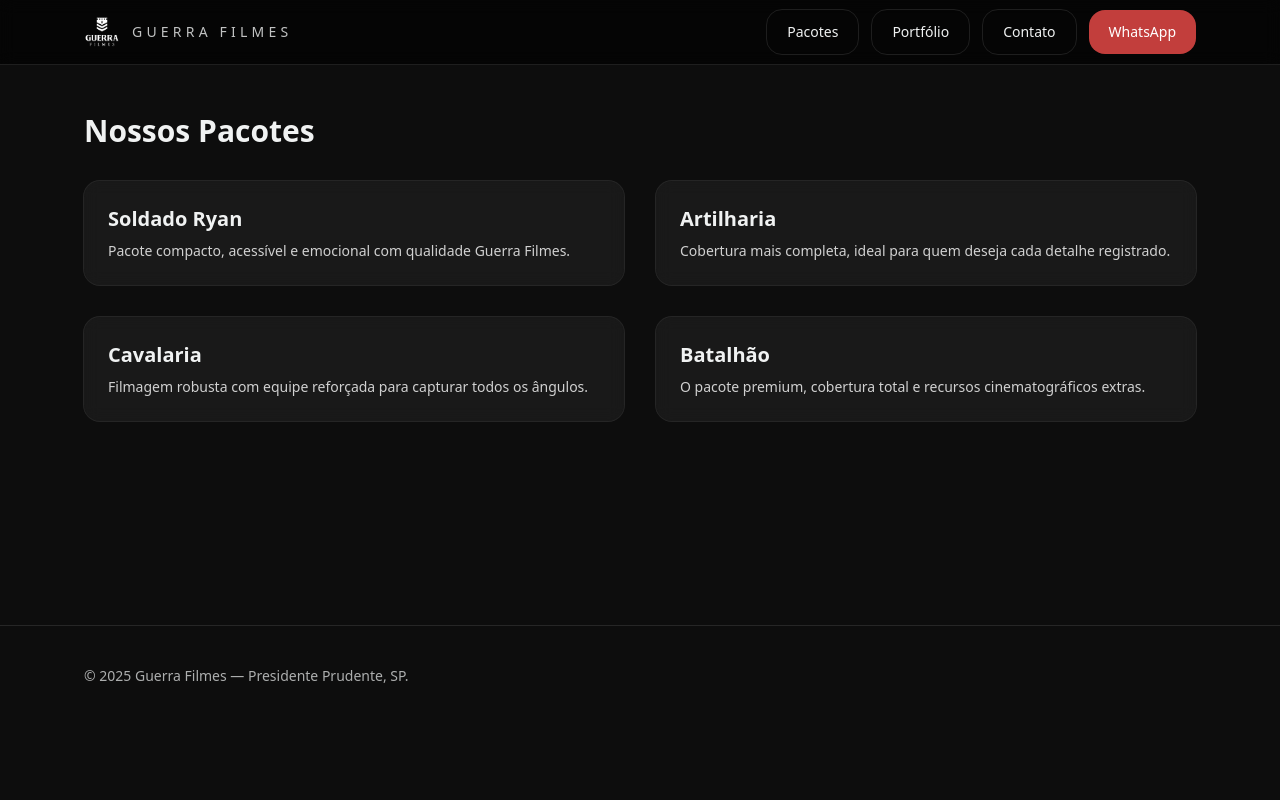
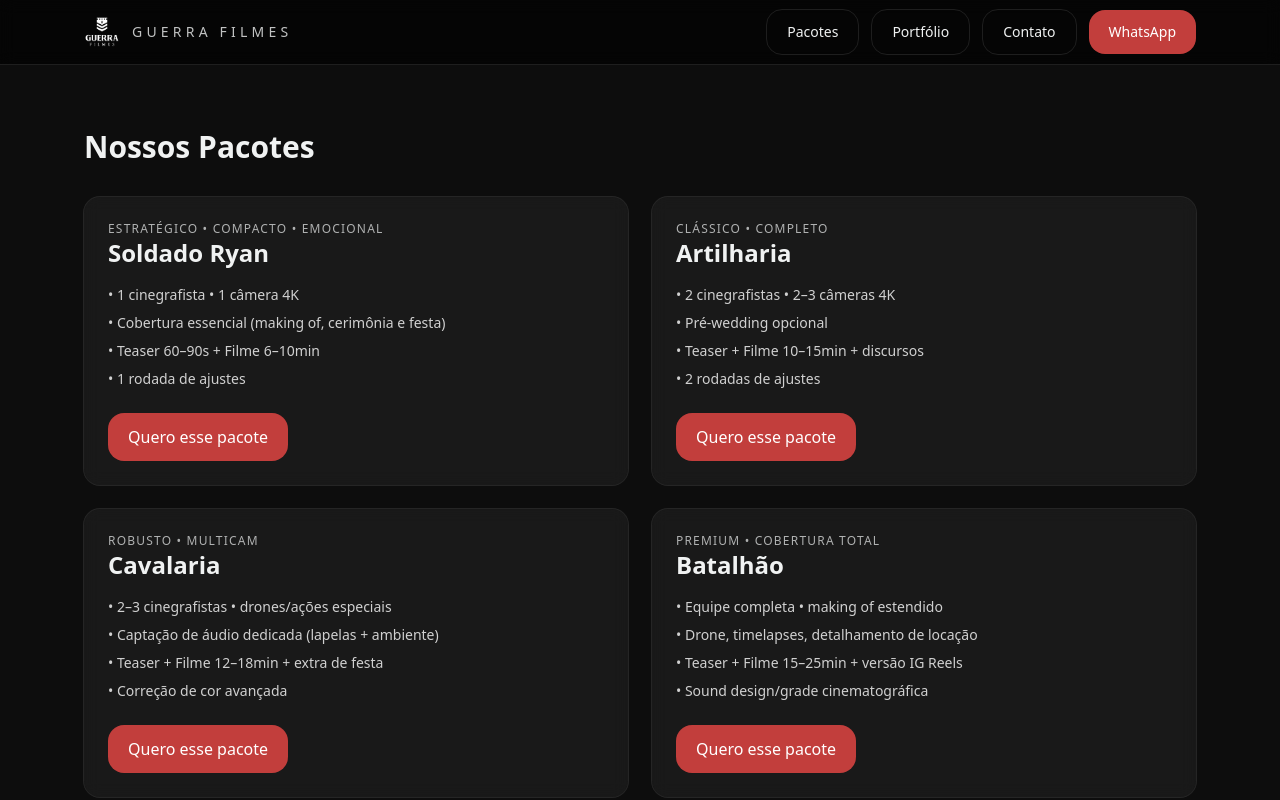
Before and after one commit to guerrafilmes/siteguerrafilmes, a Next.js app: page /pacotes in a window 1280 px wide. Shown: the top 800 px of the page. Built offline with nearby package versions, Linux system fonts and the light colour scheme.

Commit message:
Add files via upload

```diff
--- a/app/pacotes/page.tsx
+++ b/app/pacotes/page.tsx
@@ -1,20 +1,70 @@
+import Link from 'next/link'
+import { waLink } from '../../lib/site'
+
+const pacotes = [
+  {
+    nome: 'Soldado Ryan',
+    destaque: 'Estratégico • Compacto • Emocional',
+    bullets: [
+      '1 cinegrafista • 1 câmera 4K',
+      'Cobertura essencial (making of, cerimônia e festa)',
+      'Teaser 60–90s + Filme 6–10min',
+      '1 rodada de ajustes'
+    ]
+  },
+  {
+    nome: 'Artilharia',
+    destaque: 'Clássico • Completo',
+    bullets: [
+      '2 cinegrafistas • 2–3 câmeras 4K',
+      'Pré-wedding opcional',
+      'Teaser + Filme 10–15min + discursos',
+      '2 rodadas de ajustes'
+    ]
+  },
+  {
+    nome: 'Cavalaria',
+    destaque: 'Robusto • Multicam',
+    bullets: [
+      '2–3 cinegrafistas • drones/ações especiais',
+      'Captação de áudio dedicada (lapelas + ambiente)',
+      'Teaser + Filme 12–18min + extra de festa',
+      'Correção de cor avançada'
+    ]
+  },
+  {
+    nome: 'Batalhão',
+    destaque: 'Premium • Cobertura total',
+    bullets: [
+      'Equipe completa • making of estendido',
+      'Drone, timelapses, detalhamento de locação',
+      'Teaser + Filme 15–25min + versão IG Reels',
+      'Sound design/grade cinematográfica'
+    ]
+  }
+]
+
 export default function PacotesPage() {
   return (
-    <section className="container py-12">
+    <section className="section">
       <h1 className="mb-8 text-3xl font-bold">Nossos Pacotes</h1>
-      <div className="grid gap-8 md:grid-cols-2">
-        {[
-          { nome: 'Soldado Ryan', desc: 'Pacote compacto, acessível e emocional com qualidade Guerra Filmes.' },
-          { nome: 'Artilharia', desc: 'Cobertura mais completa, ideal para quem deseja cada detalhe registrado.' },
-          { nome: 'Cavalaria', desc: 'Filmagem robusta com equipe reforçada para capturar todos os ângulos.' },
-          { nome: 'Batalhão', desc: 'O pacote premium, cobertura total e recursos cinematográficos extras.' },
-        ].map((p) => (
-          <div key={p.nome} className="card p-6">
-            <h2 className="text-xl font-semibold mb-2">{p.nome}</h2>
-            <p className="text-sm text-white/80">{p.desc}</p>
+      <div className="grid gap-6 md:grid-cols-2">
+        {pacotes.map((p) => (
+          <div key={p.nome} className="card p-6 flex flex-col justify-between">
+            <div>
+              <div className="text-xs uppercase tracking-widest opacity-70">{p.destaque}</div>
+              <h2 className="text-2xl font-semibold mb-4">{p.nome}</h2>
+              <ul className="space-y-2 text-sm text-white/80">
+                {p.bullets.map((b, i) => <li key={i}>• {b}</li>)}
+              </ul>
+            </div>
+            <div className="mt-6">
+              <Link href={waLink(`Olá! Quero saber mais sobre o pacote ${p.nome}.`)} className="btn btn-primary">Quero esse pacote</Link>
+            </div>
           </div>
         ))}
       </div>
+      <p className="p-muted mt-6 text-sm">Observação: valores e disponibilidade sob consulta. Atendemos Presidente Prudente e região.</p>
     </section>
   )
 }
```
